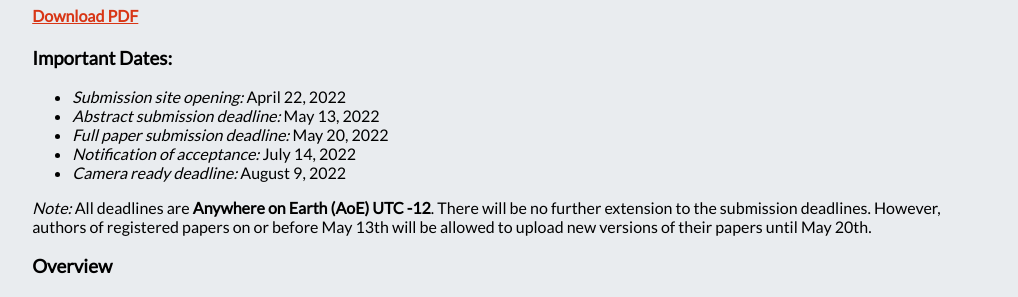
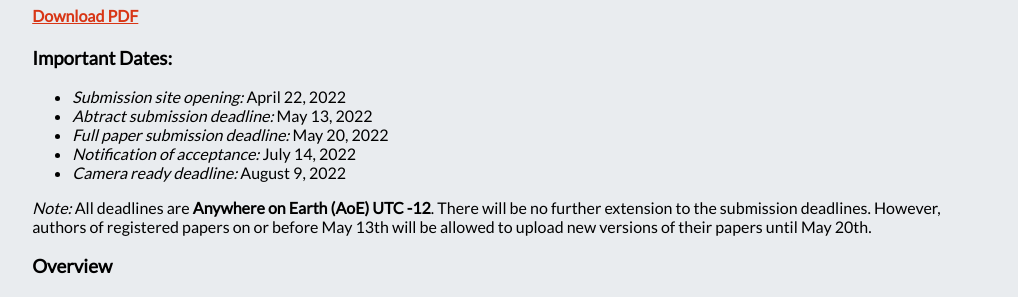
Before and after one commit to ismir2022/ismir2022.github.io, a Jekyll site: the page built from calls/cfp.md, in a window 1280 px wide and 900 px high, scrolled down 438 px. Shown: the part 154-451 px from the top of the window, without its empty margins (155-1173 px from the left). Built offline with Jekyll 4.4.1, drawn with Linux system fonts in a browser that asks for light colours; nearby versions of some CDN libraries.

Commit message:
Website 2.0

```diff
--- a/calls/cfp.md
+++ b/calls/cfp.md
@@ -12,7 +12,7 @@ title: International Society for Music Information Retrieval
 
 ### Important Dates:
 - _Submission site opening:_ April 22, 2022
-- _Abstract submission deadline:_ May 13, 2022
+- _Abtract submission deadline:_ May 13, 2022
 - _Full paper submission deadline:_ May 20, 2022
 - _Notification of acceptance:_ July 14, 2022
 - _Camera ready deadline:_ August 9, 2022
```
